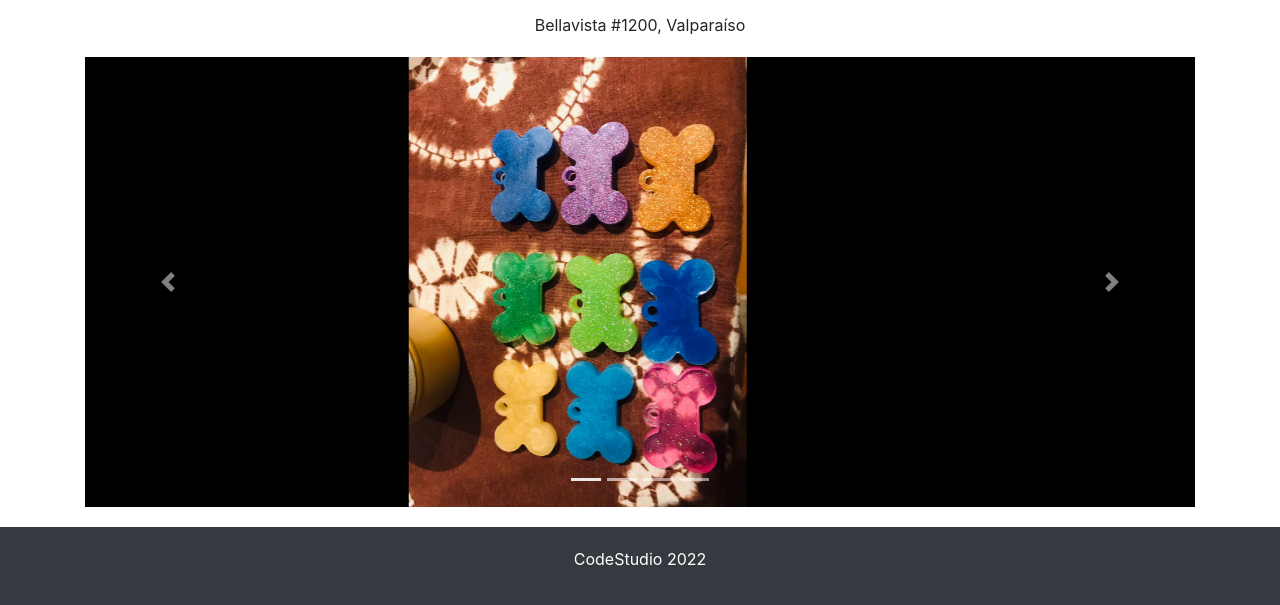
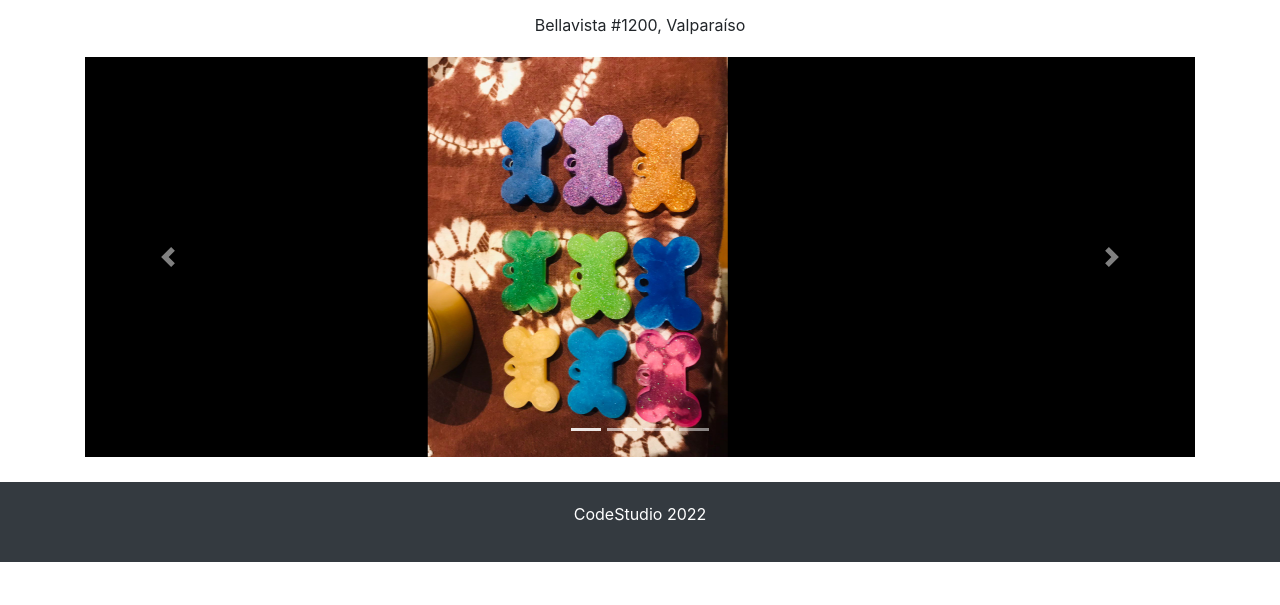
Before and after one commit to DannyBustos/Grupal7, a plain HTML site: page index.html in a window 1280 px wide. Shown: the part 291-896 px from the top of the page. After the commit the page ends 853 px from the top, so only its background shows below. Drawn offline with nearby package versions, Linux system fonts and the light colour scheme.

Commit message:
style.css
modificación uno

```diff
--- a/css/style.css
+++ b/css/style.css
@@ -11,10 +11,10 @@
     background-color: black;
 }
 .galeria img{
-    max-height: 450px;
+    max-height: 400px;
 }
 .footer{
-    margin-top: 20px;
+    margin-top: 25px;
 }
 .footer p{
     padding: 20px;
```
